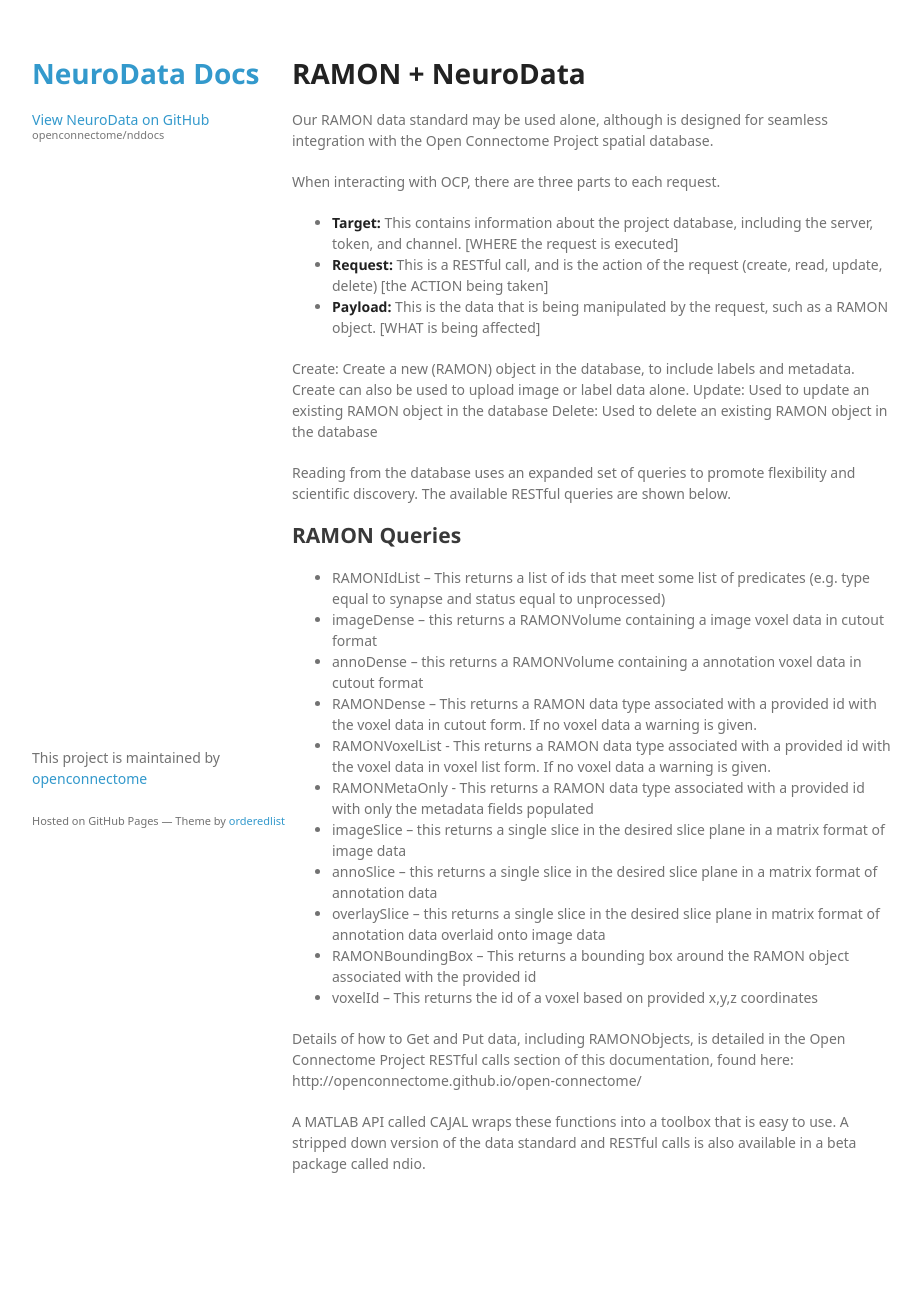
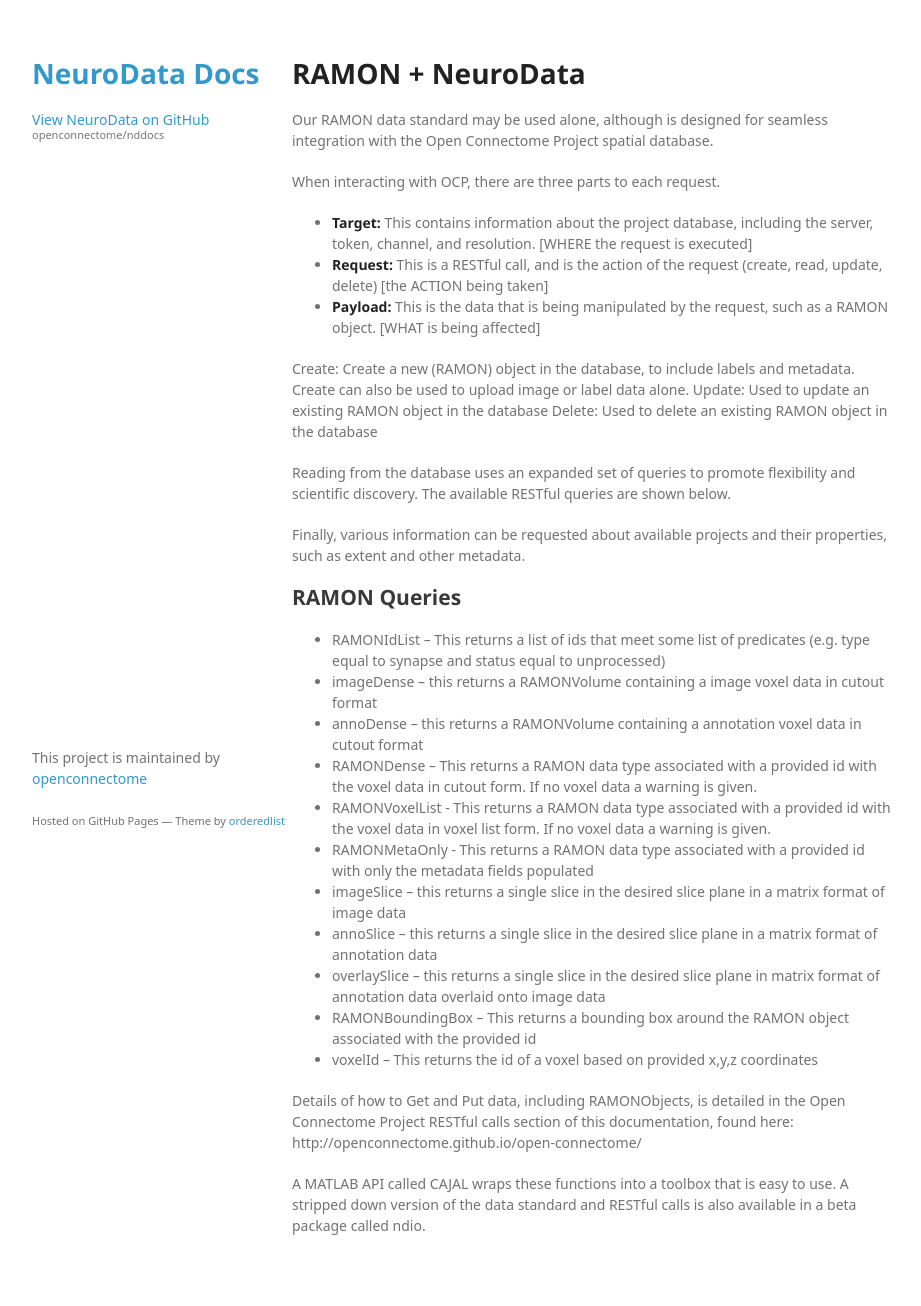
Before and after one commit to neurodata/nddocs-archive, a Jekyll site: the page built from ramonnd.md, in a window 1280 px wide. Shown: the whole page, without its empty margins (178-1099 px from the left). Built offline with Jekyll 4.4.1, drawn with Linux system fonts in a browser that asks for light colours; some web fonts are replaced; before the commit the page ends 1244 px from its top, so only the background shows below that.

```diff
--- a/ramonnd.md
+++ b/ramonnd.md
@@ -10,7 +10,7 @@
 
 When interacting with OCP, there are three parts to each request.
 
-- **Target:** This contains information about the project database, including the server, token, and channel.  [WHERE the request is executed]
+- **Target:** This contains information about the project database, including the server, token, channel, and resolution.  [WHERE the request is executed]
 - **Request:** This is a RESTful call, and is the action of the request (create, read, update, delete) [the ACTION being taken]
 - **Payload:** This is the data that is being manipulated by the request, such as a RAMON object.  [WHAT is being affected]
 
@@ -19,6 +19,8 @@
 Delete:  Used to delete an existing RAMON object in the database
 
 Reading from the database uses an expanded set of queries to promote flexibility and scientific discovery.  The available RESTful queries are shown below.
+
+Finally, various information can be requested about available projects and their properties, such as extent and other metadata.
 
 ## RAMON Queries
 
```
Also changed, not shown: ramon.md (+1 -1 lines).
